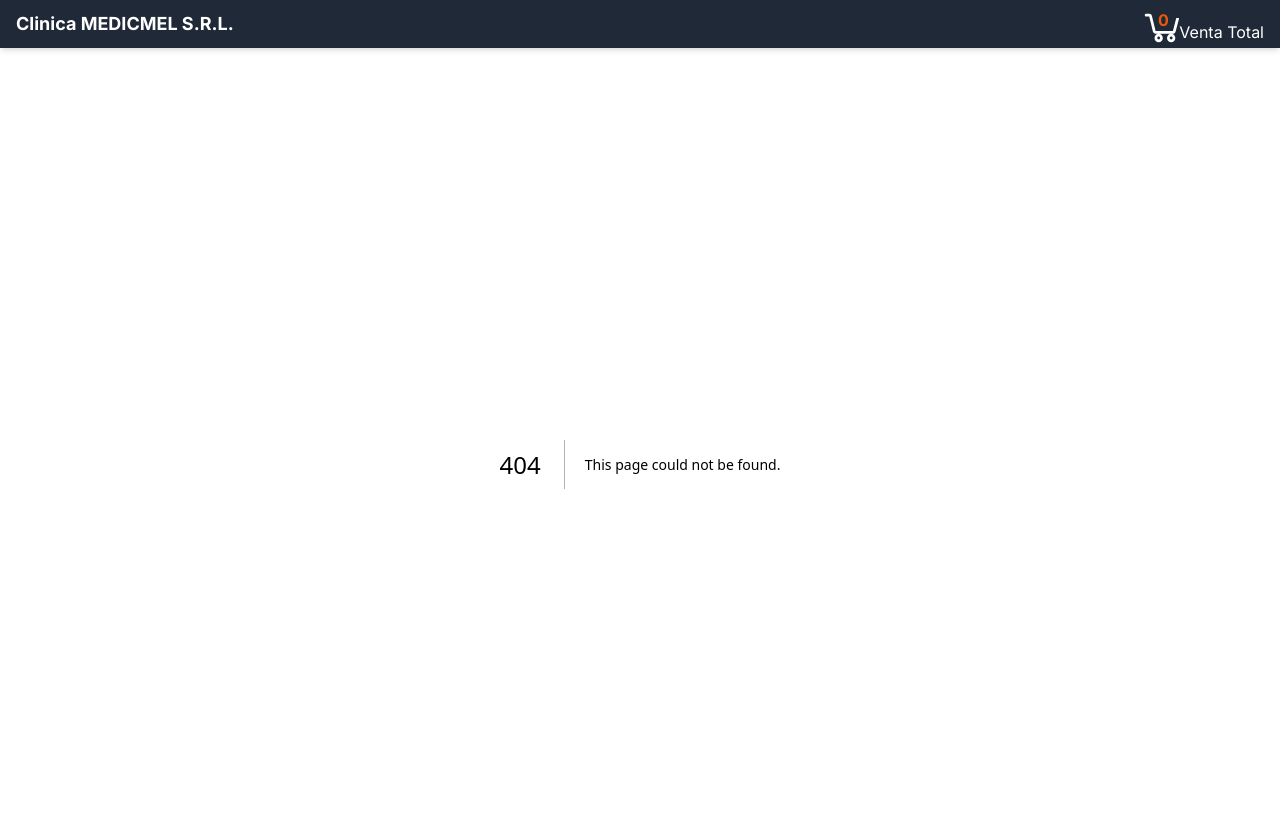
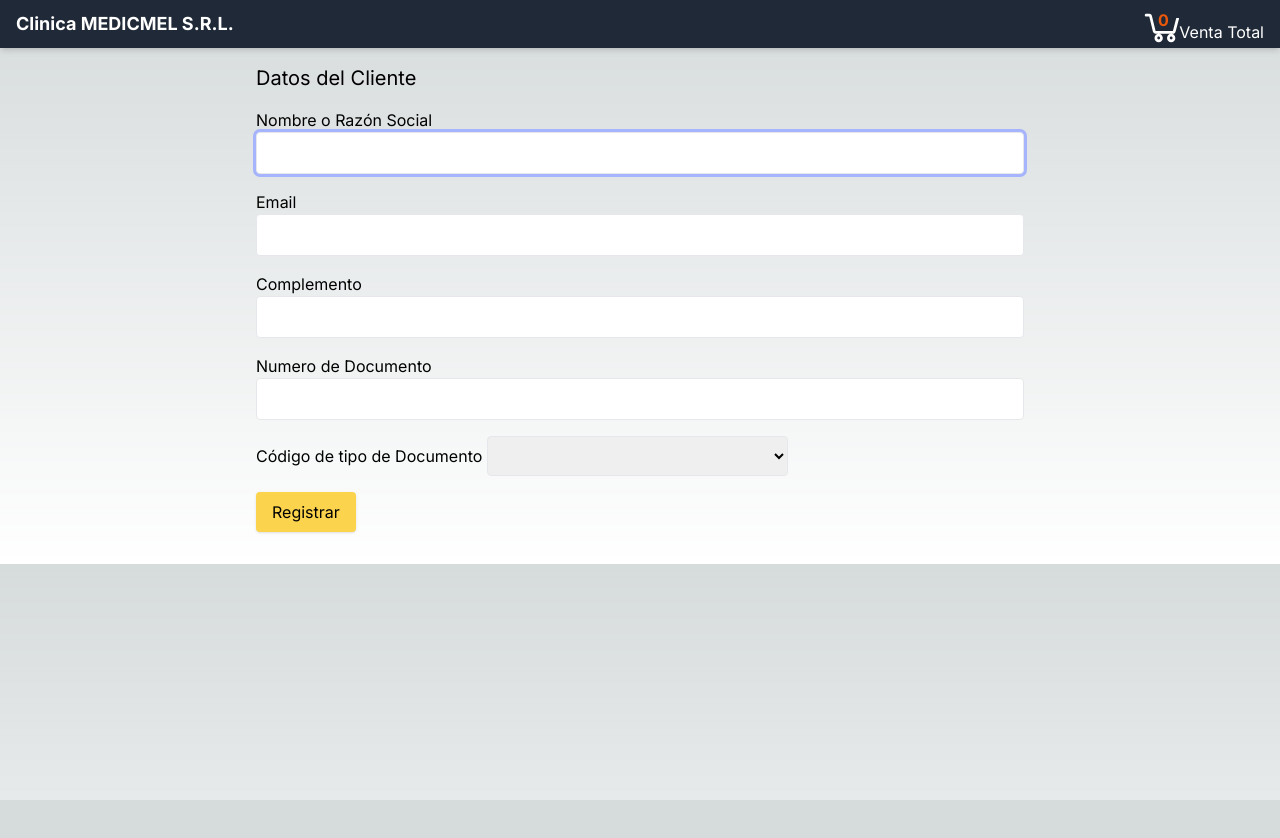
Before and after one commit to erickpoppe/invoice-service-frontend, a Next.js app: page /imprimir in a window 1280 px wide. Before the commit this address had no page. Shown: the top 838 px of the page. After the commit the page ends 800 px from the top, so only its background shows below. Built offline with nearby package versions, Linux system fonts and the light colour scheme.

Commit message:
Add imprimir page

```diff
--- /dev/null
+++ b/src/app/imprimir/page.js
@@ -0,0 +1,146 @@
+'use client'
+
+import CheckoutWizard from '@/components/CheckoutWizard'
+import { saveShippingAddress } from '@/redux/slices/cartSlice'
+import { saveClientId } from '@/redux/slices/cartSlice'
+import { useRouter } from 'next/navigation'
+import { useEffect } from 'react'
+import { useForm } from 'react-hook-form'
+import { useDispatch, useSelector } from 'react-redux'
+import axios from 'axios'
+import { ToastContainer, toast } from 'react-toastify';
+import 'react-toastify/dist/ReactToastify.css';
+import {error} from "next/dist/build/output/log";
+
+export default function ShippingAddressPage() {
+    const {
+        handleSubmit,
+        register,
+        formState: { errors },
+        setValue,
+    } = useForm()
+    const router = useRouter()
+    const dispatch = useDispatch()
+    const { shippingAddress } = useSelector((state) => state.cart)
+
+    useEffect(() => {
+        setValue('fullName', shippingAddress.fullName)
+        setValue('address', shippingAddress.address)
+        setValue('city', shippingAddress.city)
+        setValue('postalCode', shippingAddress.postalCode)
+        setValue('country', shippingAddress.country)
+    }, [setValue, shippingAddress])
+
+    const submitHandler = async (data) => {
+        try {
+            const url = 'https://dev-core-invoice-service-q642kqwota-uc.a.run.app/clients/?customer_id=1&branch_id=1&pos_id=1';
+            const headers = {
+                'Accept': 'application/json',
+                'Content-Type': 'application/json'
+            };
+
+
+            const payload = {
+                nombre_razon_social: data.fullName,
+                correo_electronico: data.address,
+                complemento: data.city,
+                numero_documento: data.postalCode,
+                codigo_tipo_documento_identidad: data.country,
+                customer_id: 1,
+            };
+
+            const response = await axios.post(url, payload, { headers });
+            alert(`Cliente nuevo creado con ID:' ${response.data.id}`);
+            const ide = response.data.id;
+            dispatch(saveShippingAddress(payload));
+            dispatch(saveClientId(ide));
+            window.opener.postMessage({ payload, ide }, '*');
+            window.close();
+        } catch (error) {
+            if (error.response.data.detail == "Client with document number already registered!") {
+                alert(`ESE NÚMERO DE DOCUMENTO DE CLIENTE YA FUE REGISTRADO.`)
+            }
+            console.log(error.response.data.detail);
+            console.error('Error creating client:', error);
+        }
+    };
+
+    return (
+        <div>
+            <form
+                className="mx-auto max-w-screen-md"
+                onSubmit={handleSubmit(submitHandler)}
+            >
+                <h1 className="mb-4 text-xl">Datos del Cliente</h1>
+                <div className="mb-4">
+                    <label htmlFor="fullName">Nombre o Razón Social</label>
+                    <input
+                        className="w-full"
+                        id="fullName"
+                        autoFocus
+                        {...register('fullName', {
+                            required: 'Por favor escriba su nombre',
+                        })}
+                    />
+                    {errors.fullName && (
+                        <div className="text-red-500">{errors.fullName.message}</div>
+                    )}
+                </div>
+                <div className="mb-4">
+                    <label htmlFor="address">Email</label>
+                    <input
+                        className="w-full"
+                        id="address"
+                        type="email"
+                        {...register('address', {
+                            required: 'Por favor escriba su correo electrónico',
+                            minLength: {
+                                value: 3,
+                                message: 'Debe contener más de dos caracteres',
+                            },
+                        })}
+                    />
+                    {errors.address && (
+                        <div className="text-red-500">{errors.address.message}</div>
+                    )}
+                </div>
+                <div className="mb-4">
+                    <label htmlFor="city">Complemento</label>
+                    <input
+                        className="w-full"
+                        id="city"
+                        {...register('city', {
+                        })}
+                    />
+                    {errors.city && (
+                        <div className="text-red-500 ">{errors.city.message}</div>
+                    )}
+                </div>
+                <div className="mb-4">
+                    <label htmlFor="postalCode">Numero de Documento</label>
+                    <input
+                        className="w-full"
+                        id="postalCode"
+                        type="number"
+                        {...register('postalCode', {
+                            required: 'Por favor escriba el numero de documento.',
+                        })}
+                    />
+                </div>
+                <div className="mb-4">
+                    <label htmlFor="country">Código de tipo de Documento  </label>
+                    <select id="country" className="form-select" {...register('country')}>
+                        <option value="1">Cédula de identidad</option>
+                        <option value="2">Cédula de identidad de extranjero</option>
+                        <option value="3">Pasaporte</option>
+                        <option value="4">Otro documento de identidad</option>
+                        <option value="5">Número de identificación tributaria</option>
+                    </select>
+                </div>
+                <div className="mb-4 flex justify-between">
+                    <button className="primary-button">Registrar</button>
+                </div>
+            </form>
+        </div>
+    )
+}
```
